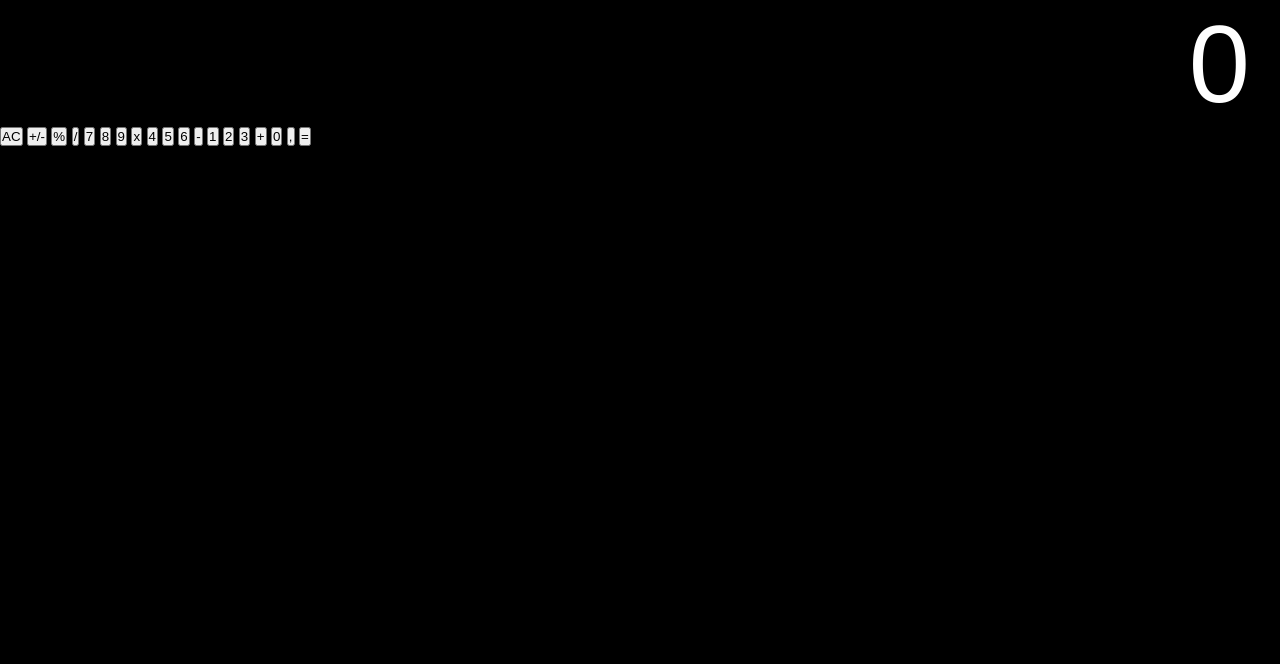
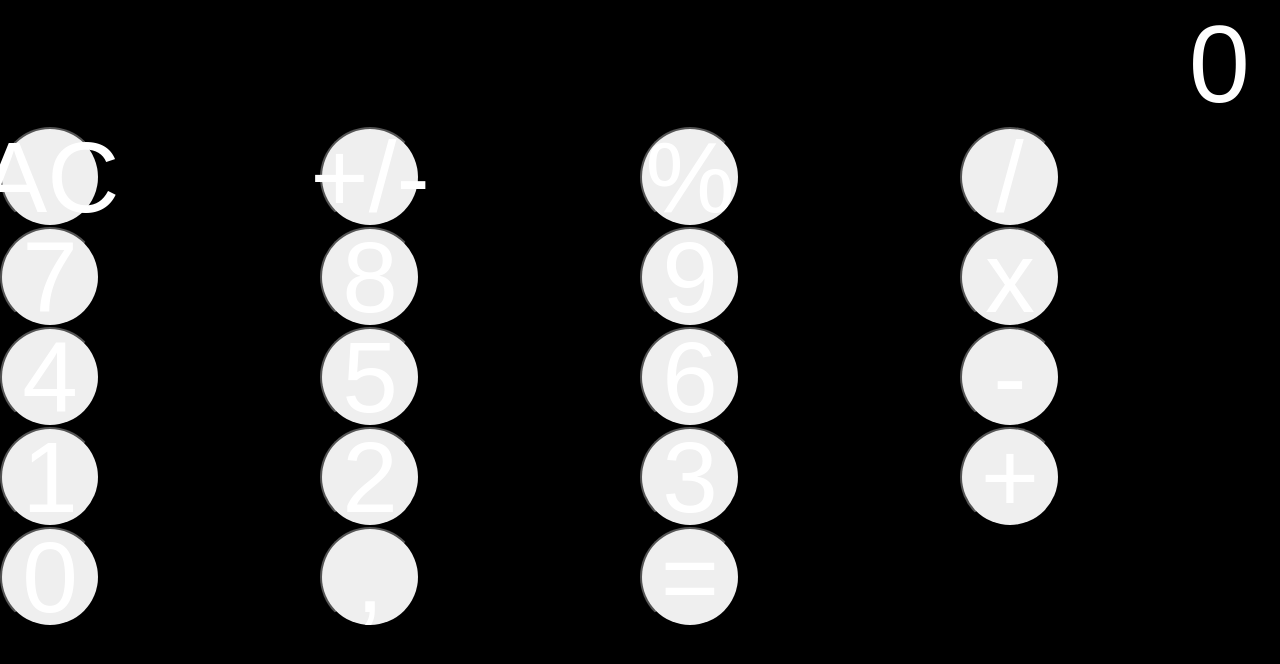
Before and after one commit to ArthurSobreira/ios-calculator, a plain HTML site: page src/index.html in a window 1280 px wide. Drawn offline with Linux system fonts and the light colour scheme.

Commit message:
Update style.css

```diff
--- a/src/style.css
+++ b/src/style.css
@@ -28,3 +28,22 @@ html, body #fullheight{
     font-size: 110px;
     justify-self: flex-end;
 }
+
+.buttons {
+    width: 100%;
+    height: 60%;
+    background-color: #000000;
+    display: grid;
+    grid-template-columns: 25% 25% 25% 25%;
+}
+
+.item {
+    display: flex;
+    justify-content: center;
+    align-items: center;
+    font-size: 100px;
+    color: #ffffff;
+    border-radius: 100%;
+    width: 100px;
+    height: 100px;
+}
```
